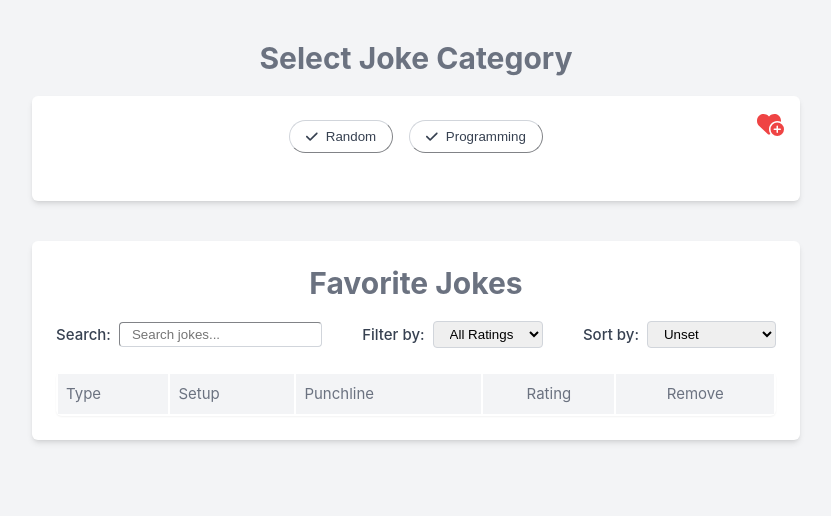
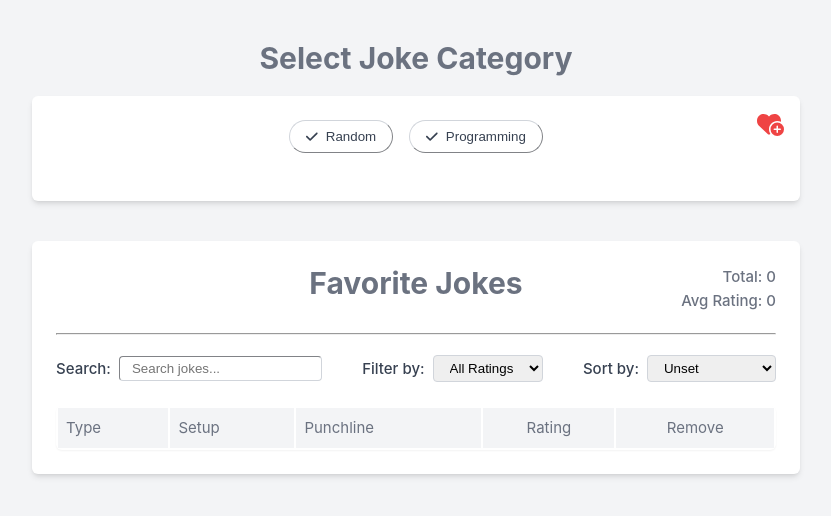
Before and after one commit to AlexandrosSeme/jokes-vue, a Vue app: page / in a window 1280 px wide. Shown: the top 516 px of the page, without its empty margins (224-1055 px from the left). Built offline with nearby package versions, Linux system fonts and the light colour scheme.

Commit message:
Add total saved jokes and average ratings

```diff
--- a/src/components/Jokes.vue
+++ b/src/components/Jokes.vue
@@ -29,9 +29,16 @@
         </div>
     </div>
     <div class="mt-10 overflow-x-auto w-full max-w-3xl bg-white mx-auto p-6 shadow-md rounded-md relative">
-        <h1 class="text-3xl font-bold mb-5 text-gray-500 text-center w-full">Favorite Jokes
-        </h1>
-        <div class="flex flex-col sm:flex-row sm:items-center sm:justify-between gap-4 mb-6">
+        <div class="relative pb-7">
+            <h1 class="text-3xl font-bold text-gray-500 text-center">Favorite Jokes</h1>
+
+            <div class="absolute top-0 right-0 text-right">
+                <div class="text-md font-medium text-gray-500">Total: {{ tableJokes.length }}</div>
+                <div class="text-md font-medium text-gray-500">Avg Rating: {{ averageRating }}</div>
+            </div>
+        </div>
+        <hr class="my-1">
+        <div class="flex flex-col sm:flex-row sm:items-center sm:justify-between gap-4 mb-6 pt-4">
             <div class="flex items-center gap-2">
                 <label class="text-gray-700 font-medium">Search:</label>
                 <input v-model="searchQuery" type="text" placeholder="Search jokes..."
@@ -204,7 +211,14 @@ const filteredJokes = computed(() => {
         })
     }
     return filtered
-})
+});
+
+const averageRating = computed(() => {
+    if (tableJokes.value.length === 0) return 0
+    const total = tableJokes.value.reduce((sum, joke) => sum + (joke.rating ?? 0), 0)
+    const count = tableJokes.value.filter(j => j.rating !== undefined).length
+    return count > 0 ? (total / count).toFixed(1) : 0
+});
 
 </script>
 
```
